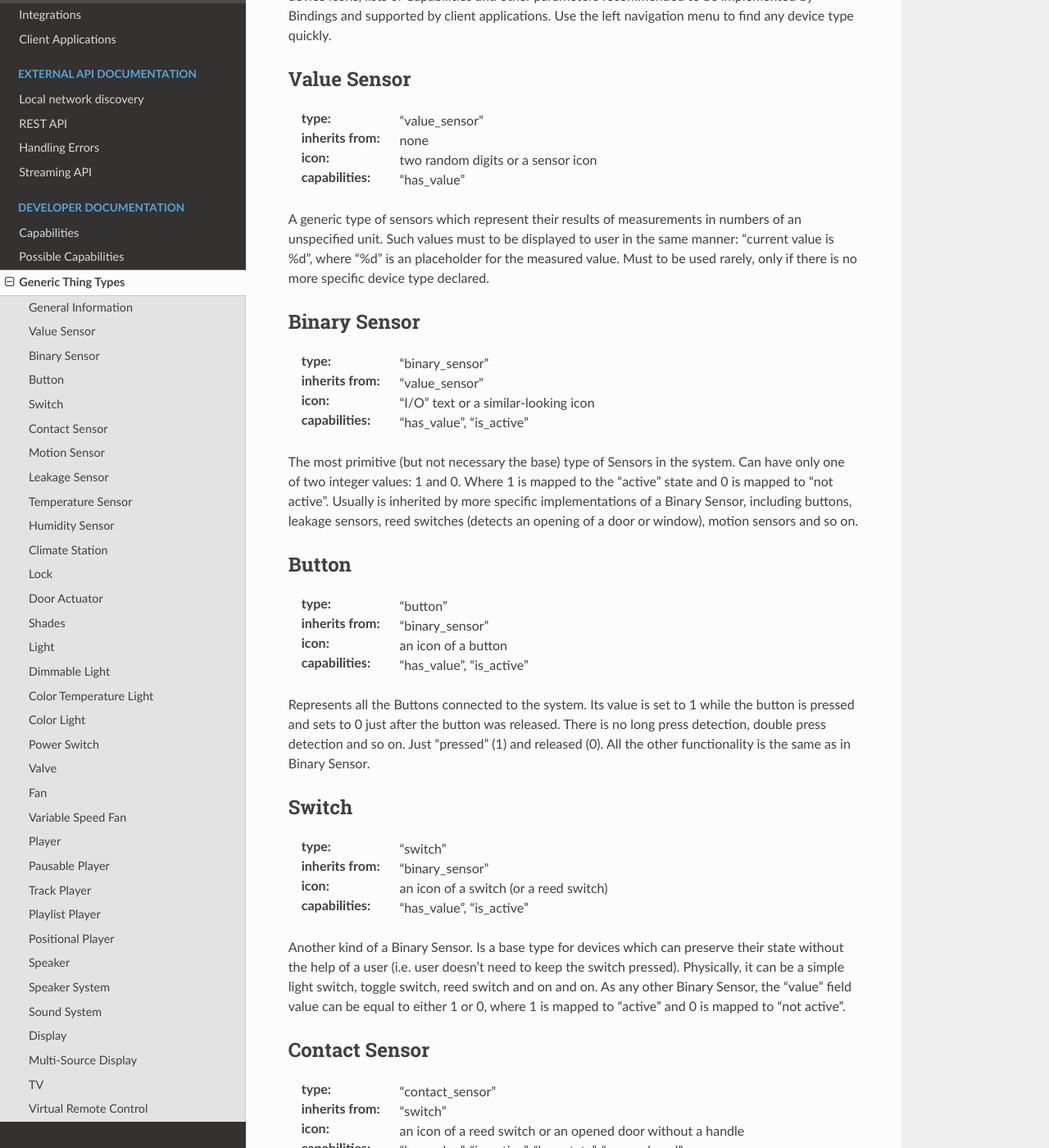
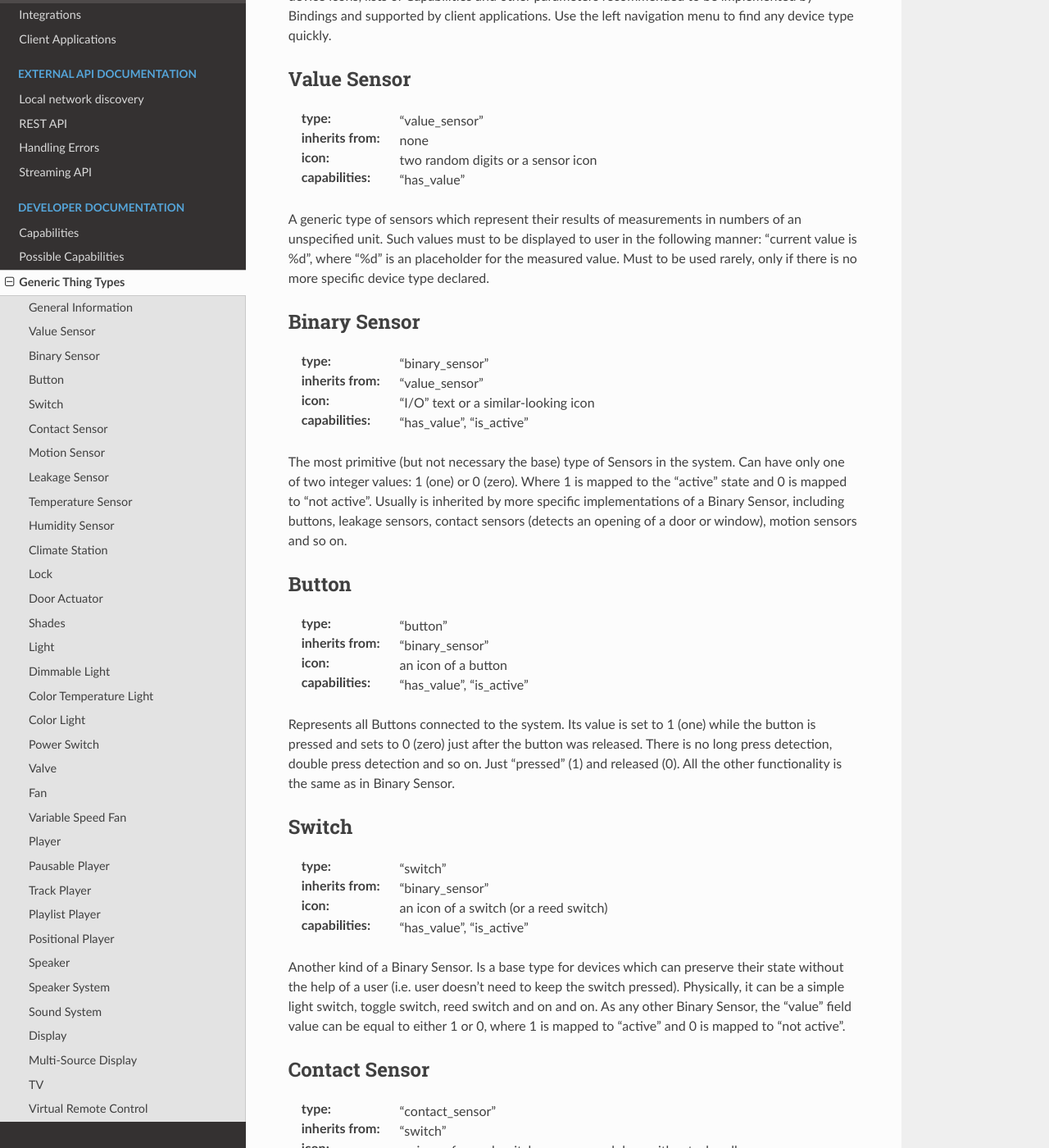
Before and after one commit to fossabot/everpl, a Sphinx documentation site: the page built from docs/source/developer/generic_thing_types.rst, in a window 1280 px wide and 1400 px high, scrolled down 688 px. Shown: the whole window at 82% size. Built offline with Sphinx 7.4.7 and the Read the Docs theme 2.0.0, drawn with Linux system fonts in a browser that asks for light colours; pages that are not in the unit, such as notebooks, are missing from menus; some of the changed text lies outside the part shown.

Commit message:
DOCS: Fixed some type descriptions

```diff
--- a/docs/source/developer/generic_thing_types.rst
+++ b/docs/source/developer/generic_thing_types.rst
@@ -46,7 +46,7 @@ Value Sensor
 
 A generic type of sensors which represent their results of measurements
 in numbers of an unspecified unit. Such values must to be displayed
-to user in the same manner: "current value is %d", where "%d" is an
+to user in the following manner: "current value is %d", where "%d" is an
 placeholder for the measured value. Must to be used rarely, only if
 there is no more specific device type declared.
 
@@ -63,10 +63,10 @@ Binary Sensor
 :capabilities: "has_value", "is_active"
 
 The most primitive (but not necessary the base) type of Sensors in the
-system. Can have only one of two integer values: 1 and 0. Where 1 is
+system. Can have only one of two integer values: 1 (one) or 0 (zero). Where 1 is
 mapped to the "active" state and 0 is mapped to "not active". Usually
 is inherited by more specific implementations of a Binary Sensor,
-including buttons, leakage sensors, reed switches (detects an opening
+including buttons, leakage sensors, contact sensors (detects an opening
 of a door or window), motion sensors and so on.
 
 
@@ -81,8 +81,8 @@ Button
 
 :capabilities: "has_value", "is_active"
 
-Represents all the Buttons connected to the system. Its value is set
-to 1 while the button is pressed and sets to 0 just after the button
+Represents all Buttons connected to the system. Its value is set
+to 1 (one) while the button is pressed and sets to 0 (zero) just after the button
 was released. There is no long press detection, double press detection
 and so on. Just "pressed" (1) and released (0). All the other
 functionality is the same as in Binary Sensor.
@@ -147,7 +147,7 @@ Temperature Sensor
 :capabilities: "has_temperature"
 
 Temperature Sensor represents simple thermometers, temperature sensors
-which displays the current temperature of controlled object: in-room
+which displays the current temperature of a controlled object: in-room
 air temperature, outside temperature, temperature of a human body, etc.
 If your device implements some features in addition to measuring of
 temperature - please, consider some other base types for your device.
@@ -238,7 +238,7 @@ Light
 
 Light is a common type for all lightning devices: LED strips, light bulbs,
 floor lamps and so on. The base functionality of such devices is to be turned
-on and off. And to emit a light in the turned on state.
+on and off. And to emit light in the turned on state.
 
 
 Dimmable Light
@@ -449,7 +449,7 @@ Track Player
 Track Player type represents all devices with an ability to switch
 between tracks: backward and forward. It inherits all the fields and
 behaviour provided by Pausable Player type but adds two additional
-commands: "next" and "previous". Also, there is new field "track_info"
+commands: "next" and "previous". Also, there is a new field "track_info"
 added that allows to find general information about the current playing
 audio track, video, station or stream.
 
```
Also changed, not shown: other parts of docs/source/developer/generic_thing_types.rst (+3 -3 lines).
